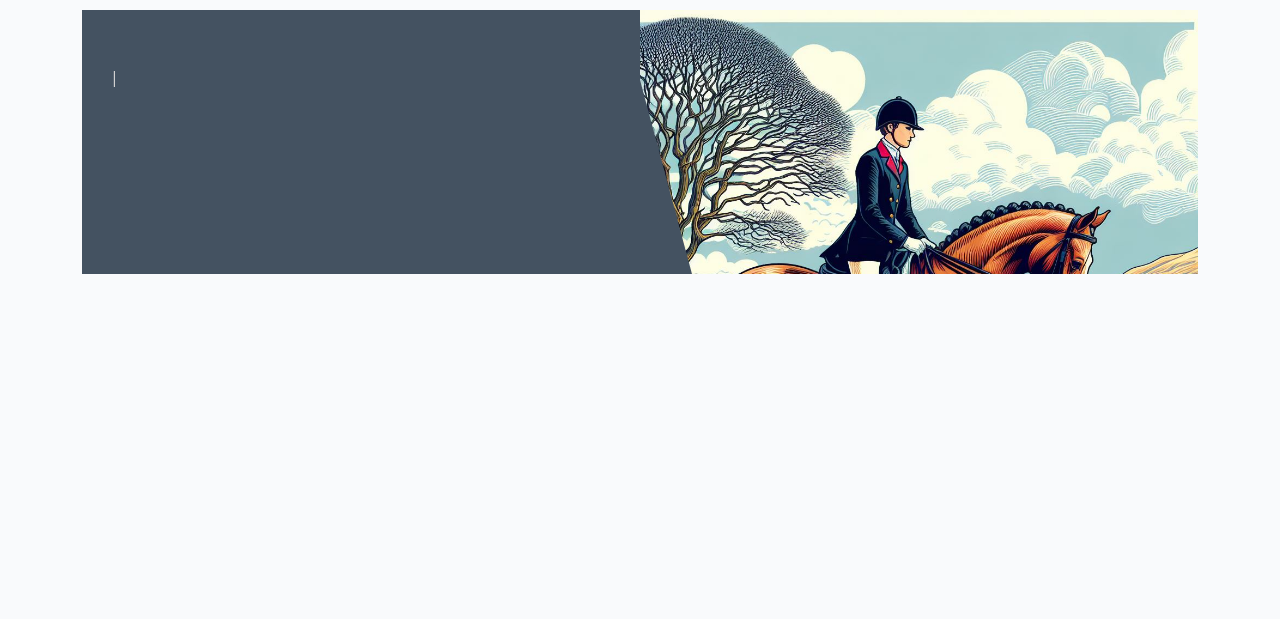
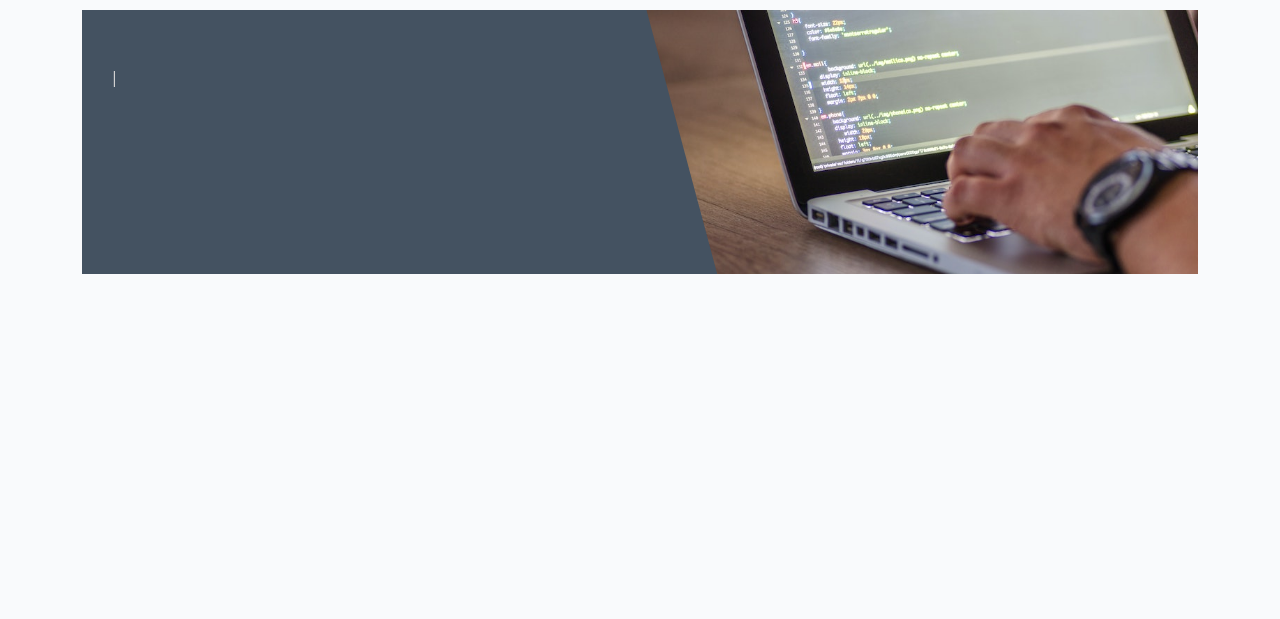
Before and after one commit to rach4el/codeblog, a Django app: template blog/templates/blog/post_detail.html in a window 1280 px wide. Shown: the part 60-679 px from the top of the page. Run offline with Django 4.2, Linux system fonts and the light colour scheme; the template is opened without the code that fills it, so the values that code supplies are empty.

Commit message:
added images to static files

```diff
--- a/blog/templates/blog/post_detail.html
+++ b/blog/templates/blog/post_detail.html
@@ -11,7 +11,7 @@
                 <p class="post-subtitle">{{ post.author }} | {{ post.created_on }}</p>
             </div>
             <div class="d-none d-md-block col-md-6 masthead-image">
-                <img src="{% static 'images/basic rider.jpg' %}" class="scale" alt="placeholder">
+                <img src="{% static 'images/laptop.jpg' %}" class="scale" alt="placeholder">
             </div>
         </div>
     </div>
```
Also changed, not shown: static/images/basic rider.jpg (deleted), static/images/basic.jpg (added), static/images/laptop.jpg (added), 2 other files.
